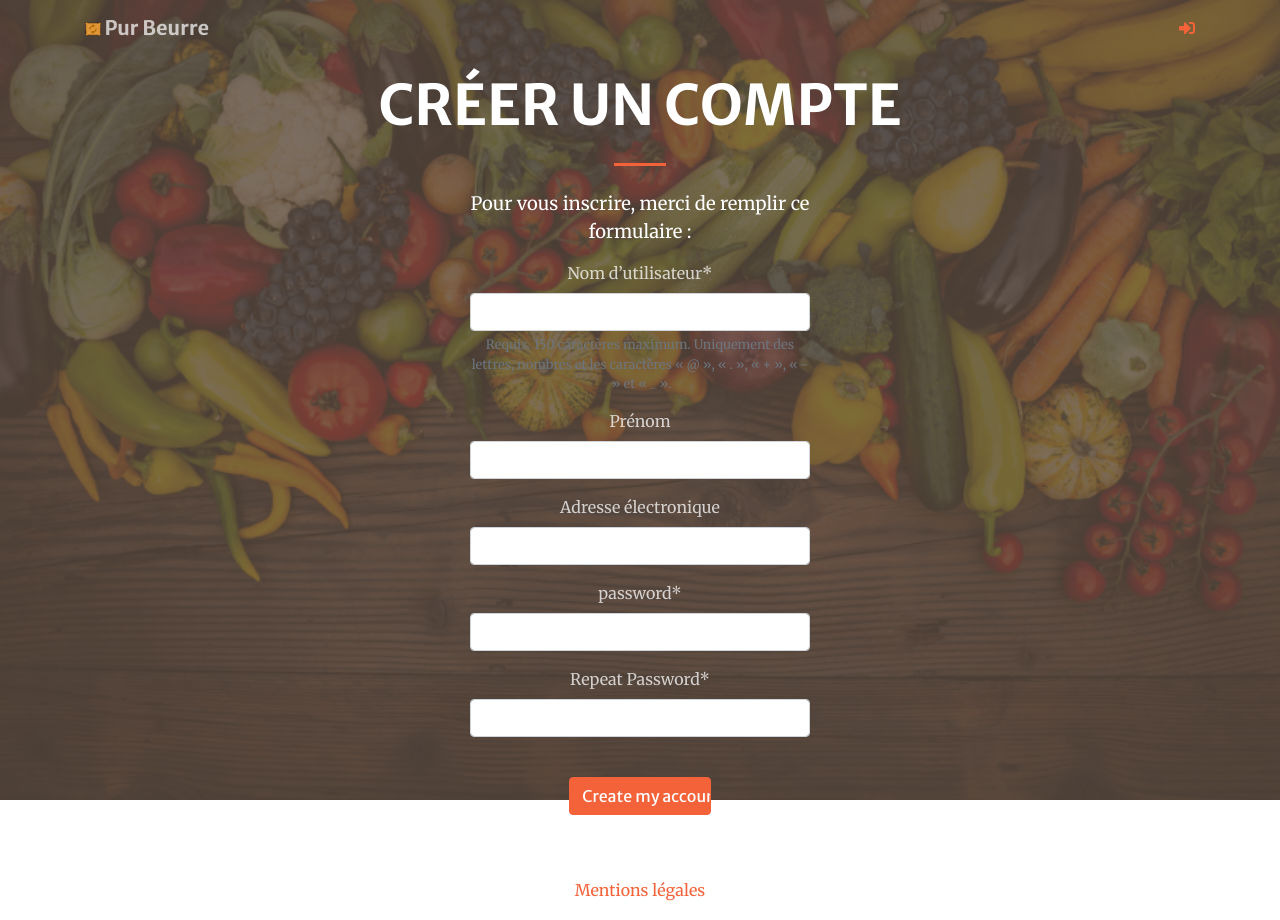
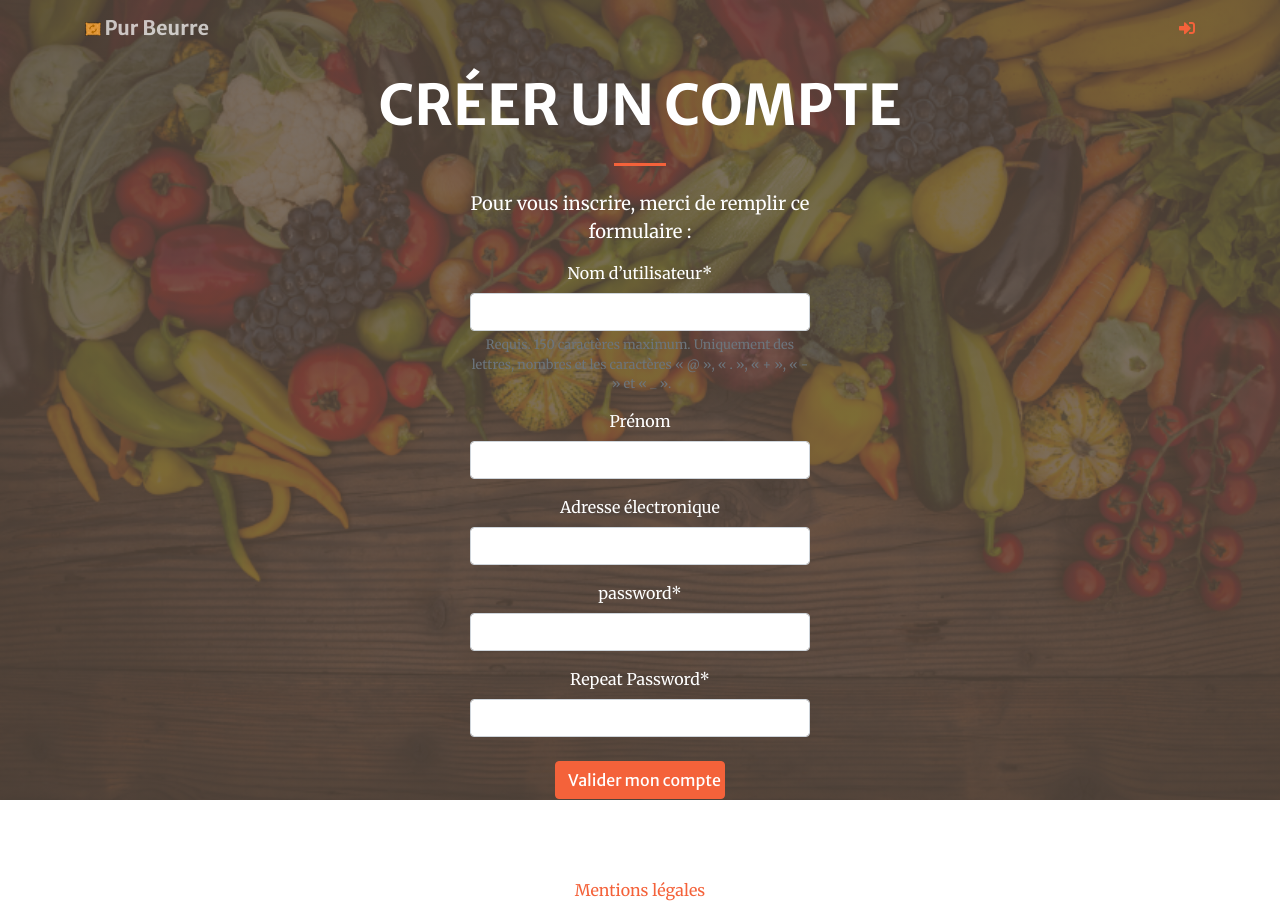
Before and after one commit to Elladan81/P8_PurBeurre, a Django app: page /account/register/ in a window 1280 px wide. Run offline with Django 3.2, Linux system fonts and the light colour scheme; some libraries are stand-ins or nearby versions.

```diff
--- a/account/templates/account/register.html
+++ b/account/templates/account/register.html
@@ -13,10 +13,11 @@
                     <hr class="divider my-4">
                     <div class="col-lg-4 col-9 mx-auto">
                         <p>Pour vous inscrire, merci de remplir ce formulaire :</p>
-                        <form class="form-group text-white-75" action="." method="post">
+                        <form class="form-group text-white" action="." method="post">
                             {{ user_form|crispy }}
                             {% csrf_token %}
-                            <p><input class="input-group-addon btn btn-primary col-lg-5 col-5 mt-4 mx-auto" type="submit" value="Create my account"></p>
+                            <p><input class="input-group-addon btn btn-primary col-lg-6 m-2 mx-auto"
+                                      type="submit" value="Valider mon compte"></p>
                         </form>
                     </div>
                 </div>
```
